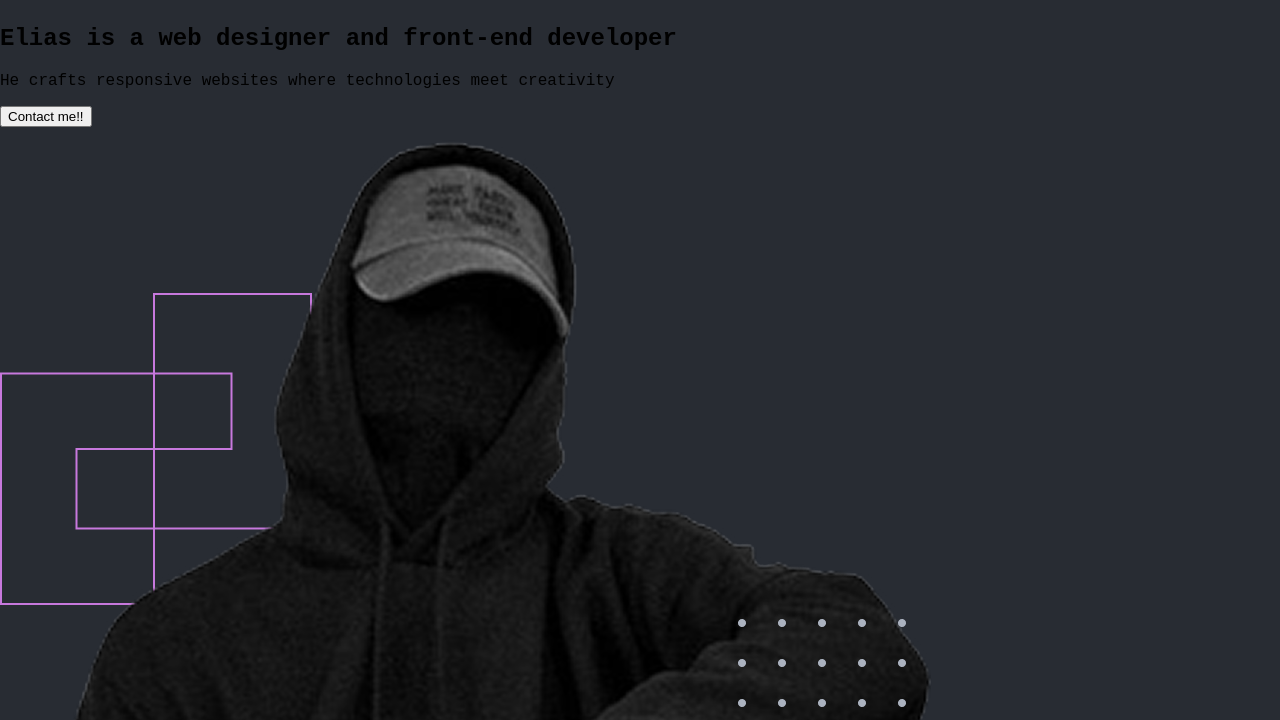
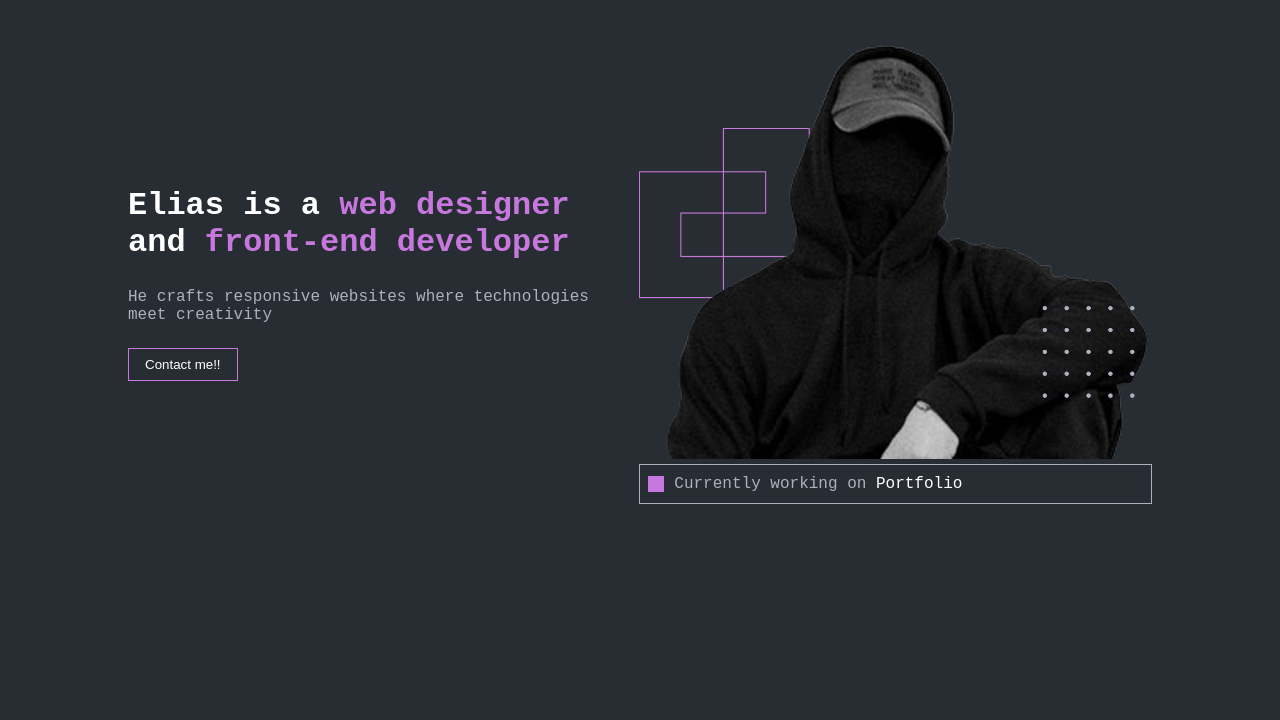
Before and after one commit to Ekow85/Portfolio-Site, a plain HTML site: page index.html in a window 1280 px wide. Shown: the part 53-773 px from the top of the page. Drawn offline with Linux system fonts and the light colour scheme.

Commit message:
completed constructing the main content
- added the hero content and image
- styled the page to make it fit the Figma design (using respective classes)

```diff
--- a/index.html
+++ b/index.html
@@ -25,6 +25,7 @@
     </header>
 
     <main>
+        <div class="main-container">
             <section class="hero">
                 <div class="hero-content">
                     <h2> Elias is a <span>web designer</span> and <span>front-end developer</span></h2>
@@ -33,13 +34,14 @@
                 </div>
 
                 <div class="hero-image">
-                <img src="assets/elias-portfolio-image.png" alt="Image of Elias the web developer"/>
+                    <img class="portfolio-image" src="assets/elias-portfolio-image.png" alt="Image of Elias the web developer"/>
                     <div class="hero-image-text-wrapper">
                         <div class="purple-box"></div>
                         <div class="hero-image-text"> Currently working on <span>Portfolio</span></div>
                     </div>
                 </div>
             </section>
+        </div>
     </main>
 </body>
 </html>
--- a/styles.css
+++ b/styles.css
@@ -53,3 +53,80 @@ header {
     display:flex;
     align-items:center;
 }
+
+.main-container {
+    max-width: 1024px;
+    margin:0 auto;
+}
+
+.hero {
+    display: flex;
+    justify-content:space-around;
+    align-items: center;
+    gap: 18px;
+    margin-top: 32px;
+
+}
+
+.portfolio-image {
+    width: 100%;
+    height: auto;
+}
+
+.hero-content h2 {
+    font-size: 32px;
+    color: var(--white);
+}
+
+.hero-content span {
+    color: var(--primary);
+}
+
+.hero-content p {
+    font-size: 16px;
+    color: var(--gray);
+    margin-bottom: 24px;
+}
+
+.contact-button {
+    background-color: transparent;
+    border: 1px solid var(--primary);
+    color: var(--white);
+    padding: 8px 16px;
+    cursor: pointer;
+    transition: background-color 0.3s;
+}
+
+.contact-button:hover {
+    background-color: var(--primary);
+}
+
+/* .hero-image {
+    display: flex;
+    flex-direction: column;
+    align-items: center;
+} */
+
+.hero-image-text {
+    color: var(--gray);
+    font-size: 16px;
+    margin: 0;
+}
+
+.hero-image-text span {
+    color: var(--white);
+}
+
+.purple-box {
+    width: 16px;
+    height: 16px;
+    background-color: var(--primary);
+}
+
+.hero-image-text-wrapper {
+    display: flex;
+    align-items: center;
+    gap: 10px;
+    border: 1px solid var(--gray);
+    padding: 10px 8px;
+}
```
Lines whose indentation alone changed are shown as unchanged.
